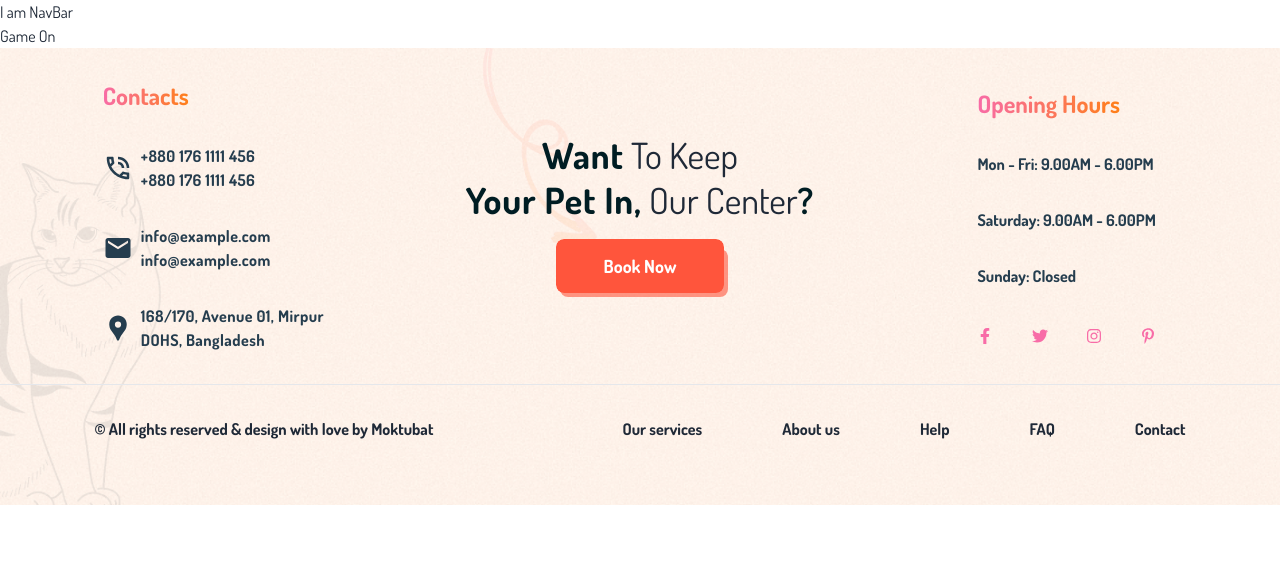
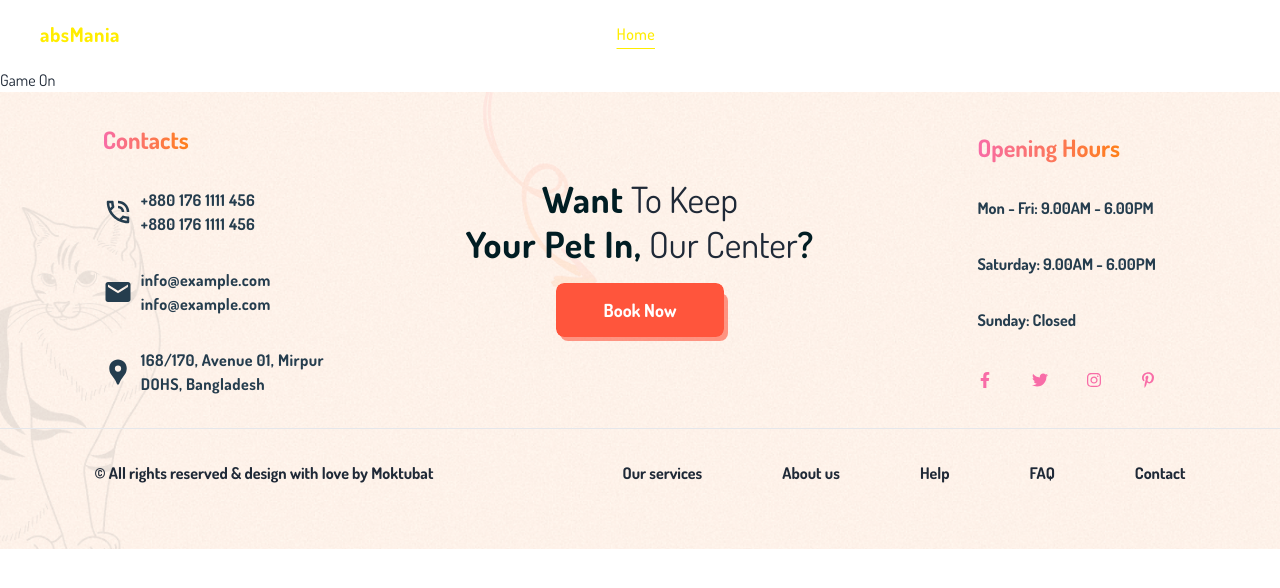
Before and after one commit to moktubat/pawsomemania, a React (Vite) app: page / in a window 1280 px wide. Shown: the top 588 px of the page. Built offline with nearby package versions, Linux system fonts and the light colour scheme.

Commit message:
navbar added

```diff
--- a/src/index.css
+++ b/src/index.css
@@ -6,6 +6,14 @@
 
 body {
   font-family: "Dosis", sans-serif;
+}
+
+.active {
+  @apply font-medium tracking-wide text-[#FFED00] transition-colors duration-200 underline-offset-8 underline;
+}
+
+.default {
+  @apply font-medium tracking-wide text-white transition-colors duration-200 hover:text-yellow-400;
 }
 
 .title{
--- a/src/pages/Home/Shared/NavBar/NavBar.jsx
+++ b/src/pages/Home/Shared/NavBar/NavBar.jsx
@@ -1,10 +1,135 @@
+import { Link, NavLink } from "react-router-dom";
+import { HiOutlineBars3BottomRight } from "react-icons/hi2";
+import { FaXmark } from "react-icons/fa6";
+import { useState } from "react";
 
 const NavBar = () => {
-    return (
-        <div>
-            <p>I am NavBar</p>
+  const [isMenuOpen, setIsMenuOpen] = useState(false);
+
+  const navLinks = [
+    <>
+      <li>
+        <NavLink
+          to="/"
+          className={({ isActive }) => (isActive ? "active" : "default")}
+        >
+          Home
+        </NavLink>
+      </li>
+      <li>
+        <NavLink
+          to="/about"
+          className={({ isActive }) => (isActive ? "active" : "default")}
+        >
+          About
+        </NavLink>
+      </li>
+      <li>
+        <NavLink
+          to="/workouts"
+          className={({ isActive }) => (isActive ? "active" : "default")}
+        >
+          Workout Programs
+        </NavLink>
+      </li>
+      <li>
+        <NavLink
+          to="/recipes"
+          className={({ isActive }) => (isActive ? "active" : "default")}
+        >
+          Recipes
+        </NavLink>
+      </li>
+      <li>
+        <NavLink
+          to="/store"
+          className={({ isActive }) => (isActive ? "active" : "default")}
+        >
+          Store
+        </NavLink>
+      </li>
+      <li>
+        <NavLink
+          to="/blogs"
+          className={({ isActive }) => (isActive ? "active" : "default")}
+        >
+          Blogs
+        </NavLink>
+      </li>
+      <li>
+        <NavLink
+          to="/contact"
+          className={({ isActive }) => (isActive ? "active" : "default")}
+        >
+          Contact
+        </NavLink>
+      </li>
+      <li>
+        <NavLink
+          to="/login"
+          className={({ isActive }) => (isActive ? "active" : "default")}
+        >
+          Login
+        </NavLink>
+      </li>
+    </>,
+  ];
+  return (
+    <div className="px-4 py-5 mx-auto sm:max-w-xl md:max-w-full lg:max-w-screen-xl md:px-24 lg:px-8">
+      <div className="relative flex items-center justify-between">
+        {/* Logo Section */}
+        <Link to="/" className="inline-flex items-center">
+          <span className="ml-2 text-xl font-bold tracking-wide text-[#FFED00]">
+            absMania
+          </span>
+        </Link>
+
+        {/* Nav Items Section */}
+        <ul className="items-center hidden space-x-8 lg:flex">{navLinks}</ul>
+        {/* Mobile Navbar Section */}
+        <div className="lg:hidden">
+          {/* Dropdown Open Button */}
+          <button
+            aria-label="Open Menu"
+            title="Open Menu"
+            onClick={() => setIsMenuOpen(true)}
+          >
+            <HiOutlineBars3BottomRight className="w-8 text-white" />
+          </button>
+          {isMenuOpen && (
+            <div className="absolute top-0 left-0 w-full z-10">
+              <div className="p-5 bg-black border rounded shadow-sm">
+                {/* Logo & Button section */}
+                <div className="flex items-center justify-between mb-4">
+                  <div>
+                    <Link to="/" className="inline-flex items-center">
+                      <span className="ml-2 text-xl font-bold tracking-wide text-[#FFED00] uppercase">
+                        absMania
+                      </span>
+                    </Link>
+                  </div>
+                  {/* Dropdown menu close button */}
+                  <div>
+                    <button
+                      aria-label="Close Menu"
+                      title="Close Menu"
+                      onClick={() => setIsMenuOpen(false)}
+                    >
+                      <FaXmark className="w-5 text-[#FFED00]" />
+                    </button>
+                  </div>
+                </div>
+                {/* Mobile Nav Items Section */}
+                <nav>
+                  <ul className="space-y-4">{navLinks}</ul>
+                </nav>
+              </div>
+            </div>
+          )}
         </div>
-    );
+      </div>
+    </div>
+  );
 };
 
 export default NavBar;
```
